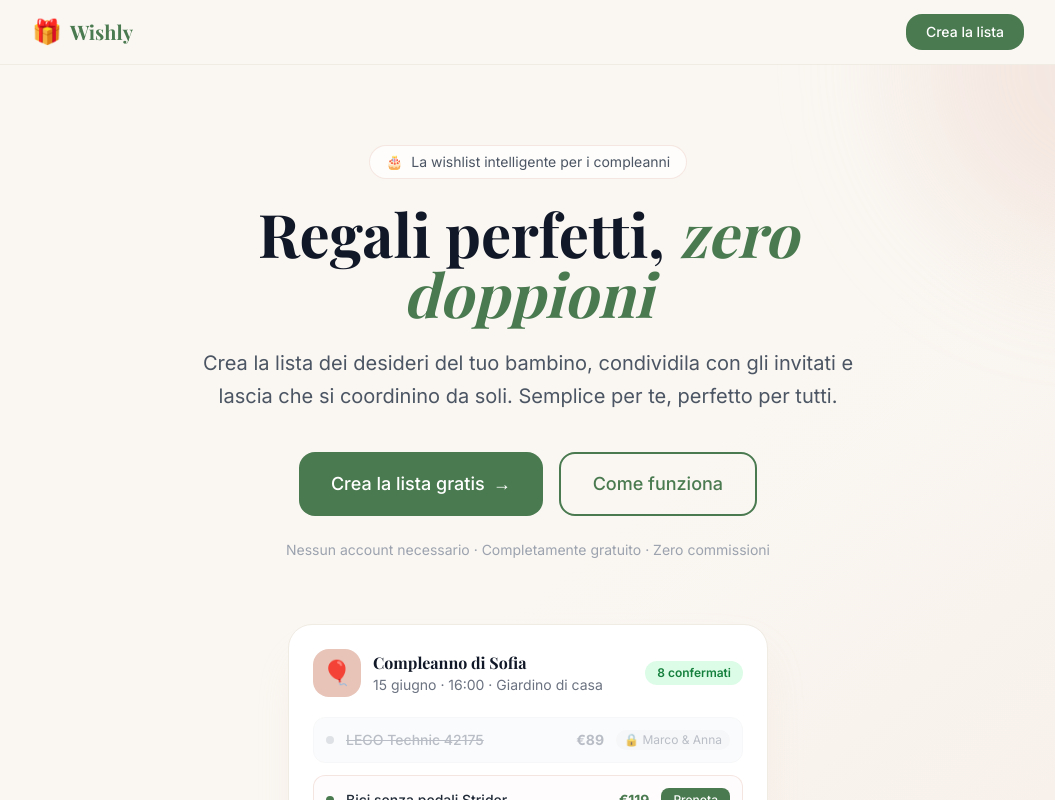
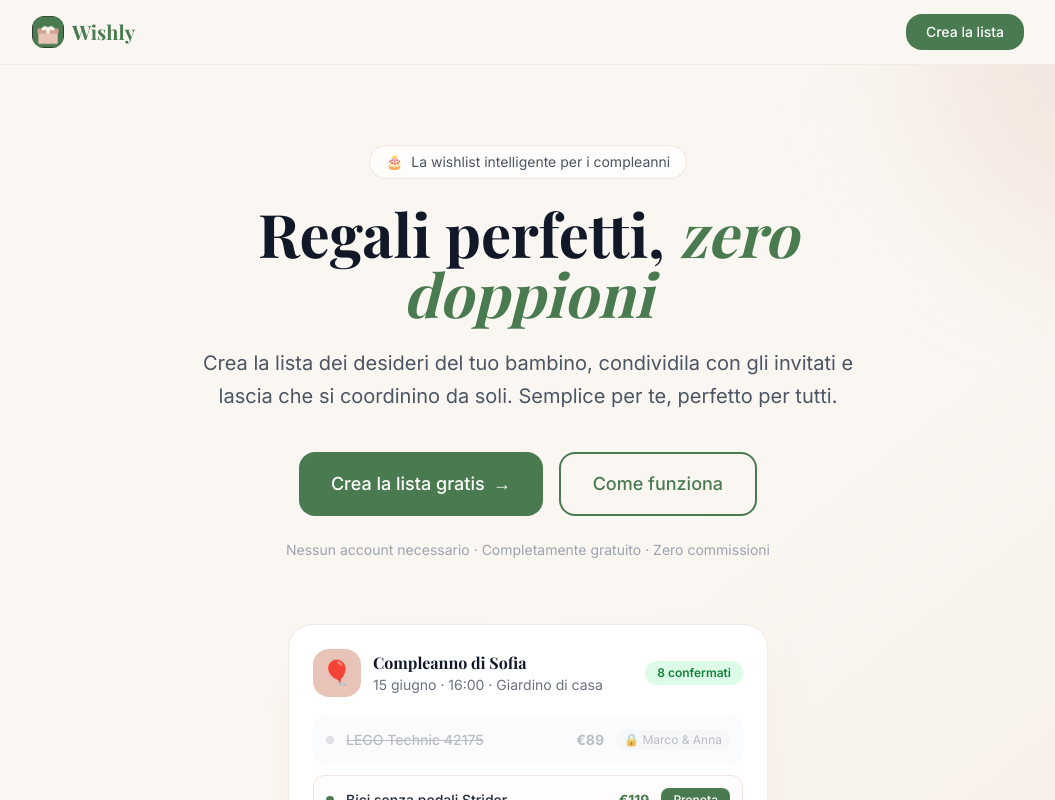
Before and after one commit to arrigoni1976-sketch/Wishly, a React (Vite) app in the folder frontend/: page / in a window 1280 px wide. Shown: the top 800 px of the page, without its empty margins (112-1167 px from the left). Built offline with nearby package versions, Linux system fonts and the light colour scheme; no server answers; a web font is replaced by a local one.

Commit message:
feat: use app icon in navbar instead of emoji

```diff
--- a/frontend/src/components/Navbar.jsx
+++ b/frontend/src/components/Navbar.jsx
@@ -8,7 +8,7 @@ export default function Navbar() {
     <header className="sticky top-0 z-50 bg-avorio/90 backdrop-blur-sm border-b border-avorio-dark">
       <div className="max-w-5xl mx-auto px-4 h-16 flex items-center justify-between">
         <Link to="/" className="flex items-center gap-2 group">
-          <span className="text-2xl">🎁</span>
+          <img src="/icons/icon-72x72.png" alt="Wishly" className="w-8 h-8 rounded-xl" />
           <span className="font-display text-xl font-bold text-salvia group-hover:text-salvia-dark transition-colors">
             Wishly
           </span>
```
